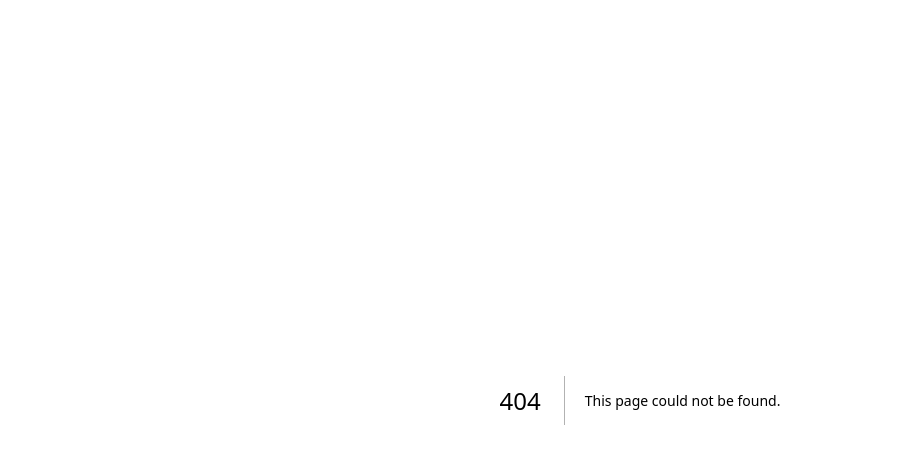
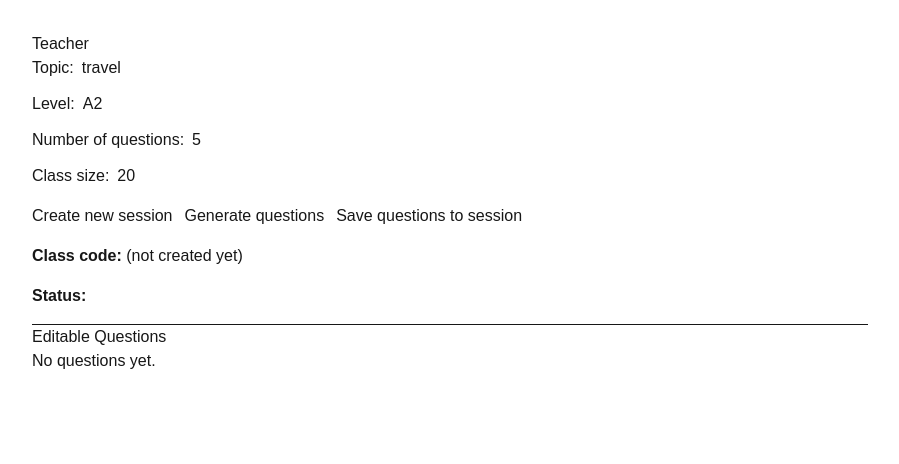
Before and after one commit to Ponta-English-Teacher/classroom-question-builder, a Next.js app: page /teacher in a window 1280 px wide. Before the commit this address had no page. Shown: the top 464 px of the page, without its empty margins (0-899 px from the left). Built offline with nearby package versions, Linux system fonts and the light colour scheme.

Commit message:
Working teacher page with session and question generation

```diff
--- /dev/null
+++ b/app/api/generate-questions/route.ts
@@ -0,0 +1,64 @@
+import { NextResponse } from "next/server";
+
+const OPENAI_API_KEY = process.env.OPENAI_API_KEY;
+const MODEL = process.env.OPENAI_MODEL || "gpt-4o-mini";
+
+function json(data: any, status = 200) {
+  return NextResponse.json(data, { status });
+}
+
+export async function POST(req: Request) {
+  try {
+    if (!OPENAI_API_KEY) {
+      return json({ ok: false, error: "Missing OPENAI_API_KEY" }, 500);
+    }
+
+    const body = await req.json();
+    const topic = String(body.topic || "");
+    const level = String(body.level || "");
+    const count = Math.min(10, Math.max(1, Number(body.count || 5)));
+
+    const prompt = `
+You are an English teacher.
+Generate ${count} discussion questions for ESL students.
+
+Topic: ${topic}
+Level: ${level}
+
+Return JSON only in this format:
+{
+  "items": [
+    { "text": "...", "followUp": "...", "grammarTag": "..." }
+  ]
+}
+`;
+
+    const res = await fetch("https://api.openai.com/v1/chat/completions", {
+      method: "POST",
+      headers: {
+        "Content-Type": "application/json",
+        Authorization: `Bearer ${OPENAI_API_KEY}`,
+      },
+      body: JSON.stringify({
+        model: MODEL,
+        messages: [{ role: "user", content: prompt }],
+        temperature: 0.7,
+      }),
+    });
+
+    const data = await res.json();
+    const raw = data?.choices?.[0]?.message?.content || "";
+
+    // try to parse JSON safely
+    let parsed;
+    try {
+      parsed = JSON.parse(raw);
+    } catch {
+      return json({ ok: false, error: "AI returned invalid JSON", raw });
+    }
+
+    return json({ ok: true, items: parsed.items || [] });
+  } catch (e: any) {
+    return json({ ok: false, error: e.message || "Server error" }, 500);
+  }
+}
--- /dev/null
+++ b/app/api/session/route.ts
@@ -0,0 +1,107 @@
+import { NextResponse } from "next/server";
+
+const UPSTASH_URL = process.env.UPSTASH_REDIS_REST_URL;
+const UPSTASH_TOKEN = process.env.UPSTASH_REDIS_REST_TOKEN;
+
+function json(data: any, status = 200) {
+  return NextResponse.json(data, { status });
+}
+
+async function kv(command: any[]) {
+  if (!UPSTASH_URL || !UPSTASH_TOKEN) {
+    throw new Error("Upstash env vars missing");
+  }
+
+  const url = UPSTASH_URL.endsWith("/v2/redis")
+    ? UPSTASH_URL
+    : `${UPSTASH_URL}/v2/redis`;
+
+  const res = await fetch(url, {
+    method: "POST",
+    headers: {
+      Authorization: `Bearer ${UPSTASH_TOKEN}`,
+      "Content-Type": "application/json",
+    },
+    body: JSON.stringify(command),
+  });
+
+  const data = await res.json();
+  if (data.error) throw new Error(data.error);
+  return data.result;
+}
+
+function generateClassCode() {
+  const part = () => Math.random().toString(36).slice(2, 6).toUpperCase();
+  return `${part()}-${part()}`;
+}
+
+// POST /api/session → create session
+export async function POST(req: Request) {
+  try {
+    const body = await req.json();
+    const topic = String(body.topic || "general");
+    const classSize = Number(body.classSize || 0);
+    const count = Number(body.count || 5);
+
+    const classId = generateClassCode();
+    const key = `session:${classId}`;
+
+    const session = {
+      classId,
+      topic,
+      classSize,
+      count,
+      createdAt: Date.now(),
+      studentsJoined: 0,
+      questions: [],
+    };
+
+    await kv(["SET", key, JSON.stringify(session)]);
+    return json({ ok: true, classId, session });
+  } catch (e: any) {
+    return json({ ok: false, error: e.message }, 500);
+  }
+}
+
+// GET /api/session?classId=XXXX → load session
+export async function GET(req: Request) {
+  try {
+    const { searchParams } = new URL(req.url);
+    const classId = searchParams.get("classId");
+    if (!classId) return json({ ok: false, error: "Missing classId" }, 400);
+
+    const raw = await kv(["GET", `session:${classId}`]);
+    if (!raw) return json({ ok: false, error: "Not found" }, 404);
+
+    return json({ ok: true, session: JSON.parse(raw) });
+  } catch (e: any) {
+    return json({ ok: false, error: e.message }, 500);
+  }
+}
+
+// PUT /api/session?classId=XXXX → update session
+export async function PUT(req: Request) {
+  try {
+    const { searchParams } = new URL(req.url);
+    const classId = searchParams.get("classId");
+    if (!classId) return json({ ok: false, error: "Missing classId" }, 400);
+
+    const raw = await kv(["GET", `session:${classId}`]);
+    if (!raw) return json({ ok: false, error: "Not found" }, 404);
+
+    const session = JSON.parse(raw);
+    const body = await req.json();
+
+    if (Array.isArray(body.questions)) {
+      session.questions = body.questions;
+    }
+    if (body.incrementJoined) {
+      session.studentsJoined++;
+    }
+
+    await kv(["SET", `session:${classId}`, JSON.stringify(session)]);
+    return json({ ok: true, session });
+  } catch (e: any) {
+    return json({ ok: false, error: e.message }, 500);
+  }
+}
--- /dev/null
+++ b/app/teacher/page.tsx
@@ -0,0 +1,184 @@
+"use client";
+
+import { useState } from "react";
+
+type Item = {
+  text: string;
+  followUp: string;
+  grammarTag: string;
+};
+
+export default function TeacherPage() {
+  const [topic, setTopic] = useState("travel");
+  const [level, setLevel] = useState("A2");
+  const [count, setCount] = useState(5);
+  const [classSize, setClassSize] = useState(20);
+
+  const [classId, setClassId] = useState<string>("");
+  const [items, setItems] = useState<Item[]>([]);
+  const [status, setStatus] = useState<string>("");
+
+  async function createSession() {
+    setStatus("Creating session...");
+    const r = await fetch("/api/session", {
+      method: "POST",
+      headers: { "Content-Type": "application/json" },
+      body: JSON.stringify({ topic, classSize, count }),
+    });
+    const j = await r.json();
+    if (!j.ok) {
+      setStatus("Error: " + j.error);
+      return;
+    }
+    setClassId(j.classId);
+    setStatus(`Session created: ${j.classId}`);
+  }
+
+  async function generateQuestions() {
+    setStatus("Generating questions...");
+    const r = await fetch("/api/generate-questions", {
+      method: "POST",
+      headers: { "Content-Type": "application/json" },
+      body: JSON.stringify({ topic, level, count }),
+    });
+    const j = await r.json();
+    if (!j.ok) {
+      setStatus("Error: " + j.error);
+      return;
+    }
+    setItems(j.items || []);
+    setStatus("Questions generated. You can edit them now.");
+  }
+
+  async function saveToSession() {
+    if (!classId) {
+      setStatus("Create or open a session first.");
+      return;
+    }
+    setStatus("Saving questions to session...");
+    const r = await fetch(`/api/session?classId=${encodeURIComponent(classId)}`, {
+      method: "PUT",
+      headers: { "Content-Type": "application/json" },
+      body: JSON.stringify({ questions: items }),
+    });
+    const j = await r.json();
+    if (!j.ok) {
+      setStatus("Error: " + j.error);
+      return;
+    }
+    setStatus("Saved. Students can join with this class code: " + classId);
+  }
+
+  function updateItem(i: number, field: keyof Item, value: string) {
+    setItems((prev) => {
+      const copy = [...prev];
+      copy[i] = { ...copy[i], [field]: value };
+      return copy;
+    });
+  }
+
+  return (
+    <main style={{ padding: "2rem", fontFamily: "sans-serif", maxWidth: 900 }}>
+      <h1>Teacher</h1>
+
+      <div style={{ display: "grid", gap: "0.75rem", marginBottom: "1rem" }}>
+        <label>
+          Topic:
+          <input
+            value={topic}
+            onChange={(e) => setTopic(e.target.value)}
+            style={{ marginLeft: 8, width: 300 }}
+          />
+        </label>
+
+        <label>
+          Level:
+          <input
+            value={level}
+            onChange={(e) => setLevel(e.target.value)}
+            style={{ marginLeft: 8, width: 120 }}
+          />
+        </label>
+
+        <label>
+          Number of questions:
+          <input
+            type="number"
+            value={count}
+            min={1}
+            max={10}
+            onChange={(e) => setCount(Number(e.target.value))}
+            style={{ marginLeft: 8, width: 80 }}
+          />
+        </label>
+
+        <label>
+          Class size:
+          <input
+            type="number"
+            value={classSize}
+            min={1}
+            max={200}
+            onChange={(e) => setClassSize(Number(e.target.value))}
+            style={{ marginLeft: 8, width: 80 }}
+          />
+        </label>
+      </div>
+
+      <div style={{ display: "flex", gap: 12, flexWrap: "wrap", marginBottom: "1rem" }}>
+        <button onClick={createSession}>Create new session</button>
+        <button onClick={generateQuestions}>Generate questions</button>
+        <button onClick={saveToSession}>Save questions to session</button>
+      </div>
+
+      <div style={{ marginBottom: "1rem" }}>
+        <strong>Class code:</strong> {classId || "(not created yet)"}
+      </div>
+
+      <div style={{ marginBottom: "1rem" }}>
+        <strong>Status:</strong> {status}
+      </div>
+
+      <hr />
+
+      <h2>Editable Questions</h2>
+
+      {items.length === 0 ? (
+        <p>No questions yet.</p>
+      ) : (
+        <div style={{ display: "grid", gap: 16 }}>
+          {items.map((it, i) => (
+            <div key={i} style={{ border: "1px solid #ccc", padding: 12 }}>
+              <div style={{ marginBottom: 8 }}>
+                <div>Q{i + 1} text</div>
+                <input
+                  value={it.text}
+                  onChange={(e) => updateItem(i, "text", e.target.value)}
+                  style={{ width: "100%" }}
+                />
+              </div>
+
+              <div style={{ marginBottom: 8 }}>
+                <div>Follow-up</div>
+                <input
+                  value={it.followUp}
+                  onChange={(e) => updateItem(i, "followUp", e.target.value)}
+                  style={{ width: "100%" }}
+                />
+              </div>
+
+              <div>
+                <div>Grammar tag</div>
+                <input
+                  value={it.grammarTag}
+                  onChange={(e) => updateItem(i, "grammarTag", e.target.value)}
+                  style={{ width: "100%" }}
+                />
+              </div>
+            </div>
+          ))}
+        </div>
+      )}
+    </main>
+  );
+}
```
